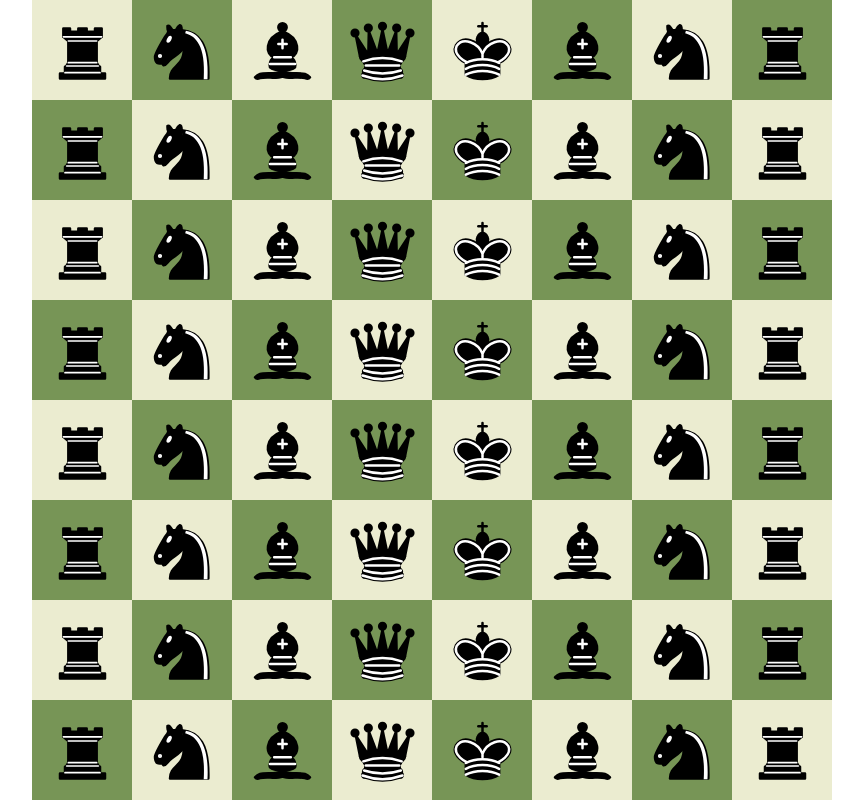
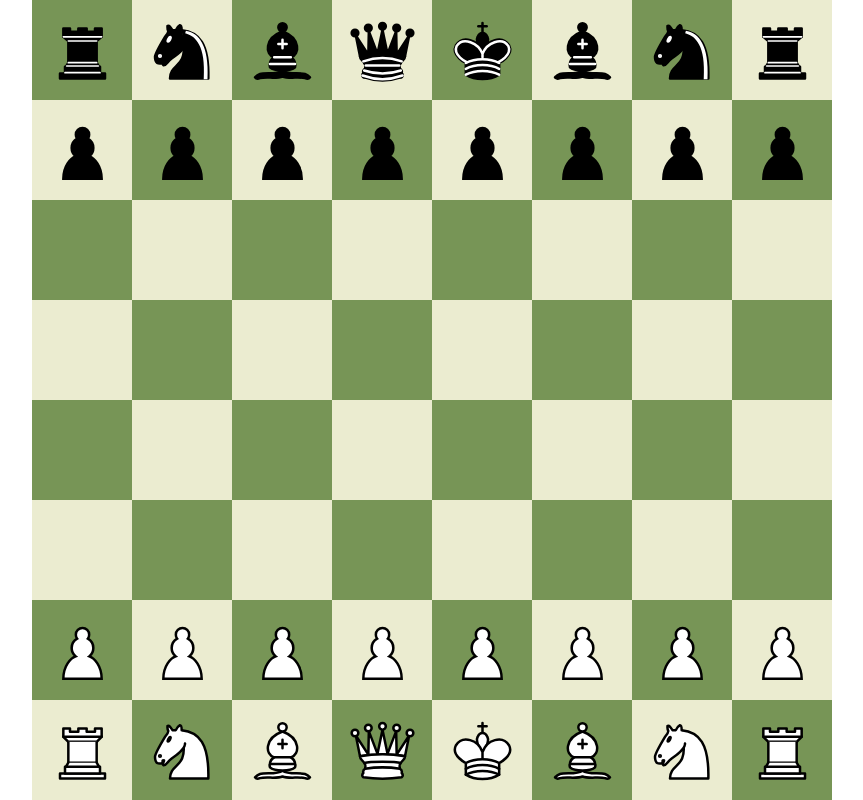
Before and after one commit to TanmayGadge/Chess-AI, a React (Vite) app: page / in a window 1280 px wide. Shown: the whole page, without its empty margins (208-1071 px from the left). Built offline with nearby package versions, Linux system fonts and the light colour scheme.

Commit message:
fen representation

```diff
--- a/src/App.jsx
+++ b/src/App.jsx
@@ -5,7 +5,8 @@ function App() {
   let startingFEN = "rnbqkbnr/pppppppp/8/8/8/8/PPPPPPPP/RNBQKBNR";
   return (
     <div className="app">
-      <ChessBoard />
+      {/* <ChessBoard fen={startingFEN}/> */}
+      <ChessBoard fen={startingFEN}/>
     </div>
   );
 }
--- a/src/components/board/chessBoard.jsx
+++ b/src/components/board/chessBoard.jsx
@@ -1,35 +1,27 @@
+import React from "react";
+import useFEN from "../hooks/useFen";
+import Tile from "../Tile/Tile";
 import "./chessboard.css";
-import pieceSVG from "../../../public/black-bishop.svg";
-import Tile from "../tile/tile";
 
-function ChessBoard({ fenString }) {
-  const verticalAxis = ["1", "2", "3", "4", "5", "6", "7", "8"];
-  const horizontalAxis = ["a", "b", "c", "d", "e", "f", "g", "h"];
+const ChessBoard = ({ fen }) => {
+  const board = useFEN(fen);
+  console.log(board);
+  let chessBoard = [];
+  let key = 0;
 
-  // const fen = "rnbqkbnr/pppppppp/8/8/8/8/PPPPPPPP/RNBQKBNR";
-  const fen = "rnbqkbnr";
+  board.forEach((row, rowIndex) => {
+    row.forEach((piece, pieceIndex) => {
+      let pieceName = null;
+      let pieceColor = null;
+      let type = null;
 
-  // const piecesFen = {
-  //   'r': '/black-rook.svg',
-  //   'n': '/black-knight.svg',
-  //   'b': '/black'
-  // }
-
-  let board = [];
-  let key = 0;
-  for (let j = verticalAxis.length - 1; j >= 0; j--) {
-    for (let i = 0; i < fen.length; i++) {
-      let number = i + j;
-      let color = "";
-      let type = "";
-
-      if (fen[i] == fen[i].toLowerCase()) {
-        color = "black";
-      } else if (fen[i] == fen[i].toUpperCase()) {
-        color = "white";
+      if (piece) {
+        if (piece == piece.toLowerCase()) {
+          pieceColor = "black";
+        } else {
+          pieceColor = "white";
         }
-
-      switch (fen[i].toLowerCase()) {
+        switch (piece.toLowerCase()) {
           case "r":
             type = "rook";
             break;
@@ -54,34 +46,26 @@ function ChessBoard({ fenString }) {
             type = "pawn";
             break;
 
-        case '/':
-          i++;
+          case null:
+            type = null;
             break;
-
-        default:
-          type = "";
-          break;
-      }
-
-      const piecePath = `/${color}-${type}.svg`;
-      color = type = "";
-      board.push(
-        <Tile
-          number={number}
-          key={key}
-          verticalAxis={verticalAxis}
-          horizontalAxis={horizontalAxis}
-          i={i}
-          j={j}
-          image={piecePath}
-        />
-      );
-
-      key++;
         }
       }
 
-  return <div id="chessboard">{board}</div>;
-}
+      pieceName = type && `${pieceColor}-${type}`;
+
+      chessBoard.push(
+        <Tile
+          key={key}
+          number={rowIndex + pieceIndex}
+          image={pieceName && `/${pieceName}.svg`}
+        />
+      );
+      key++;
+    });
+  });
+
+  return <div id="chessboard">{chessBoard}</div>;
+};
 
 export default ChessBoard;
--- a/src/components/fen.js
+++ b/src/components/hooks/useFen.js
@@ -1,4 +1,4 @@
-export default function parseFEN(fen) {
+export default function useFEN(fen) {
   const rows = fen.split("/");
 
   const board = [];
@@ -19,5 +19,3 @@ export default function parseFEN(fen) {
   }
   return board;
 }
-
-console.log(parseFEN("rnbqkbnr/pppppppp/8/8/8/8/PPPPPPPP/RNBQKBNR"));
--- a/src/components/tile/tile.jsx
+++ b/src/components/tile/tile.jsx
@@ -1,11 +1,18 @@
 import "./tile.css";
 
-export default function Tile({ number, verticalAxis, horizontalAxis, i, j, image }) {
+export default function Tile({
+  number,
+  verticalAxis,
+  horizontalAxis,
+  i,
+  j,
+  image,
+}) {
   return (
     <div className={`tile ${number % 2 == 1 ? "white-tile" : "black-tile"}`}>
       {/* [{horizontalAxis[i]}
       {verticalAxis[j]}] */}
-      <img src={image} alt="chess piece" className="piece"/>
+      {image && <img src={image} alt="chess piece" className="piece" />}
     </div>
   );
 }
```
Also changed, not shown: src/components/board/board.css (deleted, +0 -36 lines), public/white-knight.svg (renamed from public/white-kinght.svg). Lines whose indentation alone changed are shown as unchanged.
